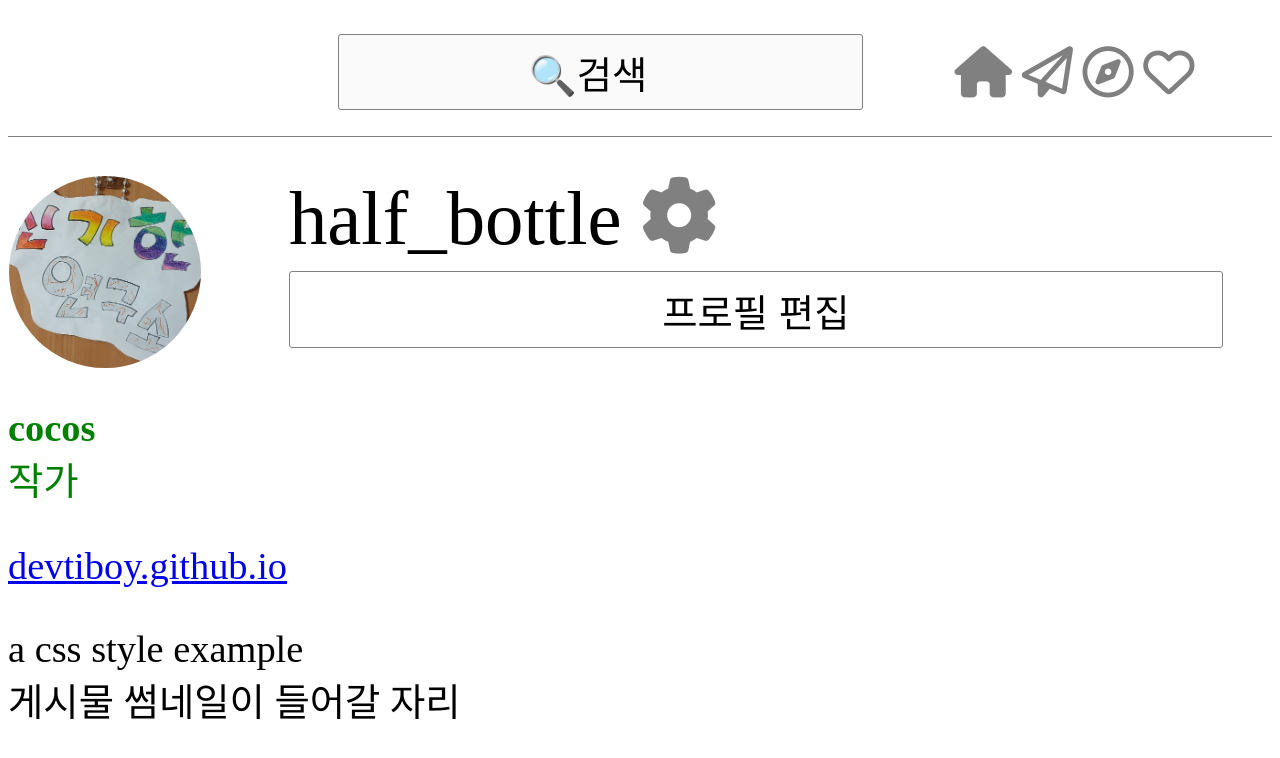
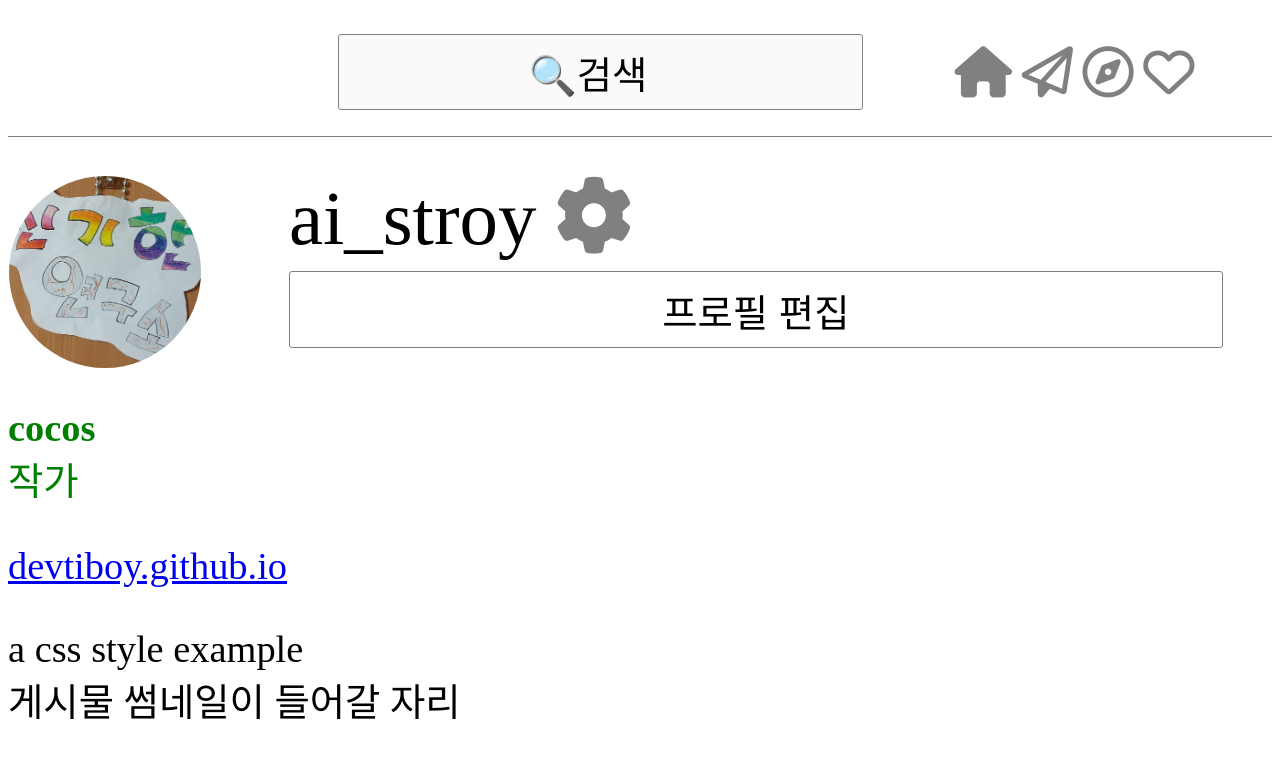
Before and after one commit to devtiboy/instagrm, a plain HTML site: page index.html in a window 1280 px wide. Drawn offline with Linux system fonts and the light colour scheme.

Commit message:
index수정

```diff
--- a/index.html
+++ b/index.html
@@ -54,7 +54,7 @@
         <div id="profile_info">
             <!-- <h2>half_bottle</h2> -->
             <div id="id">
-                <span>half_bottle</span>
+                <span>ai_stroy</span>
                 <i class="fas fa-cog"></i>
             </div>
             <button>프로필 편집</button>
```
